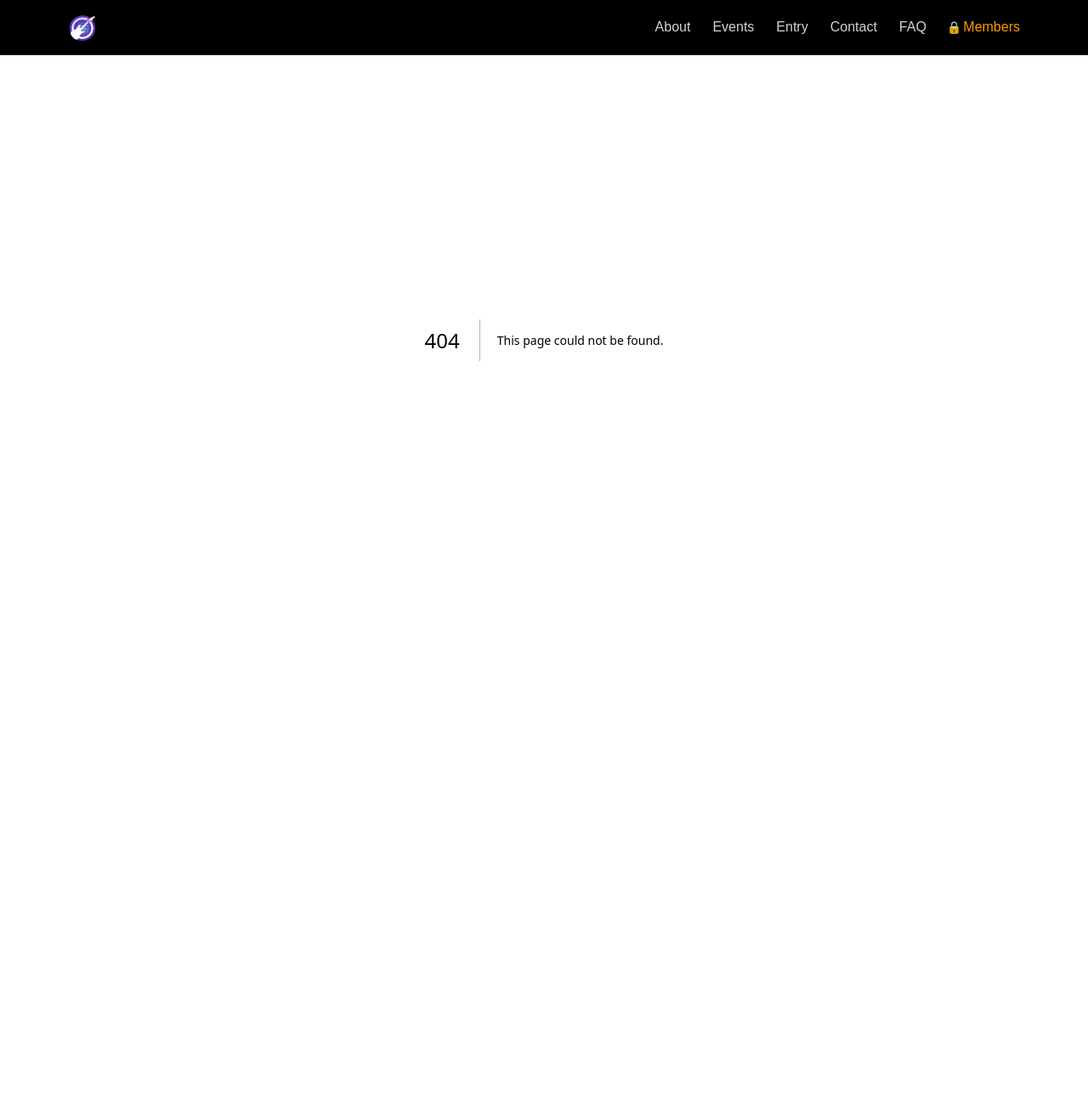
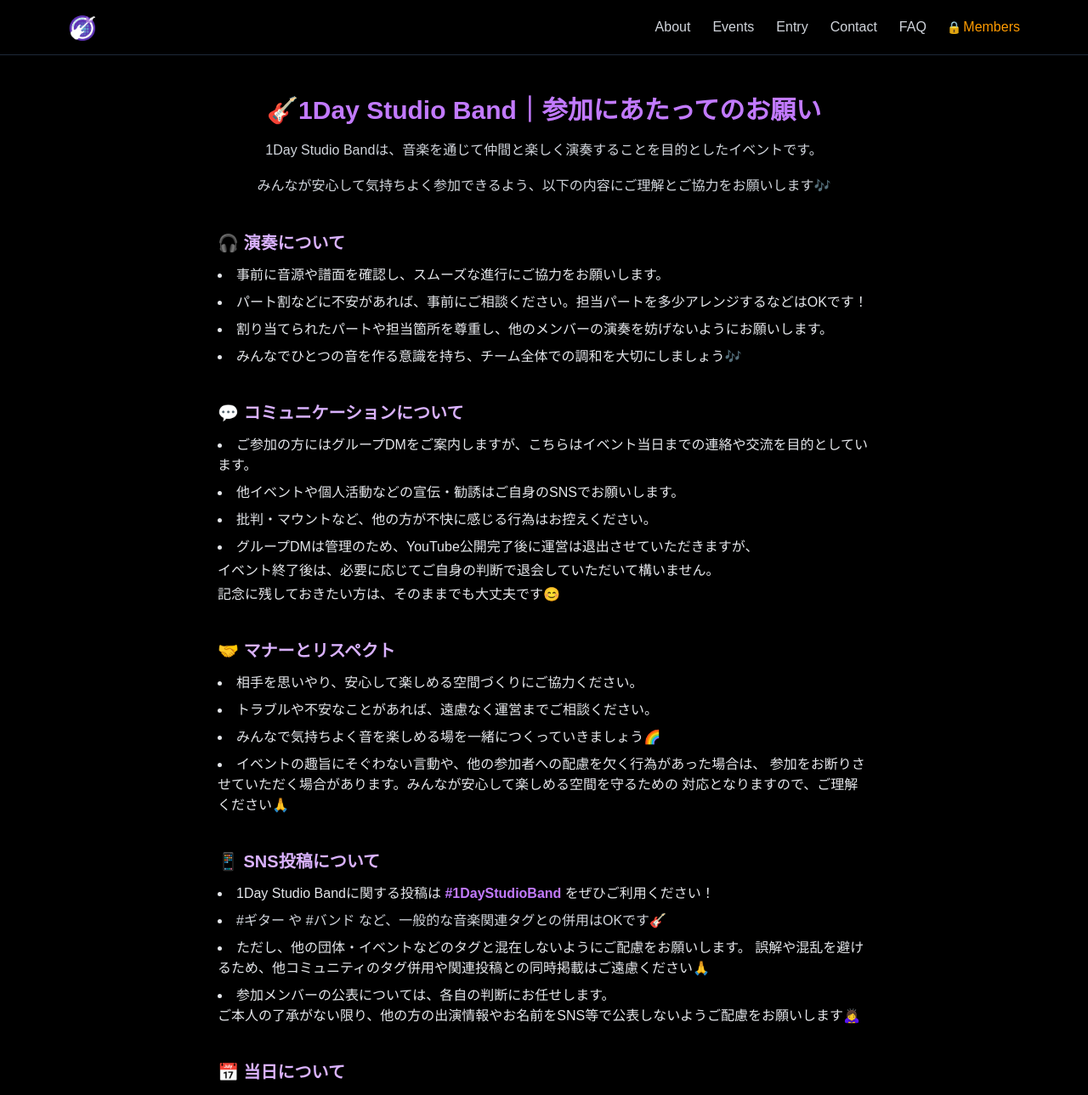
Before and after one commit to MaikoIshibashi/1day-band, a Next.js app: page /guideline in a window 1280 px wide. Before the commit this address had no page. Shown: the top 1289 px of the page at 85% size. Before the commit the page ends 800 px from the top, so only its background shows below. Built offline with nearby package versions, Linux system fonts and the light colour scheme.

Commit message:
“メインのプレビューを諸々更新”

```diff
--- /dev/null
+++ b/app/guideline/page.tsx
@@ -0,0 +1,110 @@
+import Footer from "../components/Footer";
+
+export default function GuidelinePage() {
+  return (
+    <main className="min-h-screen bg-black text-gray-100 px-6 py-12 pt-28">
+      <div className="max-w-3xl mx-auto space-y-10">
+        {/* Header */}
+        <header className="text-center space-y-4">
+          <h1 className="text-2xl md:text-3xl font-bold text-purple-400">
+            🎸1Day Studio Band｜参加にあたってのお願い
+          </h1>
+          <p className="text-gray-300 leading-relaxed">
+            1Day Studio Bandは、音楽を通じて仲間と楽しく演奏することを目的としたイベントです。
+          </p>
+          <p className="text-gray-300 leading-relaxed">
+            みんなが安心して気持ちよく参加できるよう、以下の内容にご理解とご協力をお願いします🎶
+          </p>
+        </header>
+
+        {/* 🎧 演奏について */}
+        <section>
+          <h2 className="text-xl font-semibold text-purple-300 mb-3">🎧 演奏について</h2>
+          <ul className="list-disc list-inside space-y-2 text-gray-200">
+            <li>事前に音源や譜面を確認し、スムーズな進行にご協力をお願いします。</li>
+            <li>パート割などに不安があれば、事前にご相談ください。担当パートを多少アレンジするなどはOKです！</li>
+            <li>割り当てられたパートや担当箇所を尊重し、他のメンバーの演奏を妨げないようにお願いします。</li>
+            <li>みんなでひとつの音を作る意識を持ち、チーム全体での調和を大切にしましょう🎶</li>
+          </ul>
+        </section>
+
+        {/* 💬 コミュニケーションについて */}
+        <section>
+        <h2 className="text-xl font-semibold text-purple-300 mb-3">💬 コミュニケーションについて</h2>
+        <ul className="list-disc list-inside space-y-2 text-gray-200">
+            <li>
+            ご参加の方にはグループDMをご案内しますが、こちらはイベント当日までの連絡や交流を目的としています。
+            </li>
+            <li>他イベントや個人活動などの宣伝・勧誘はご自身のSNSでお願いします。</li>
+            <li>批判・マウントなど、他の方が不快に感じる行為はお控えください。</li>
+            <li>
+            グループDMは管理のため、YouTube公開完了後に運営は退出させていただきますが、
+            <p className="mt-1">
+                イベント終了後は、必要に応じてご自身の判断で退会していただいて構いません。
+            </p>
+            <p className="mt-1">
+                記念に残しておきたい方は、そのままでも大丈夫です😊
+            </p>
+            </li>
+        </ul>
+        </section>
+
+
+        {/* 🤝 マナーとリスペクト */}
+        <section>
+          <h2 className="text-xl font-semibold text-purple-300 mb-3">🤝 マナーとリスペクト</h2>
+          <ul className="list-disc list-inside space-y-2 text-gray-200">
+            <li>相手を思いやり、安心して楽しめる空間づくりにご協力ください。</li>
+            <li>トラブルや不安なことがあれば、遠慮なく運営までご相談ください。</li>
+            <li>みんなで気持ちよく音を楽しめる場を一緒につくっていきましょう🌈</li>
+            <li>
+              イベントの趣旨にそぐわない言動や、他の参加者への配慮を欠く行為があった場合は、
+              参加をお断りさせていただく場合があります。みんなが安心して楽しめる空間を守るための
+              対応となりますので、ご理解ください🙏
+            </li>
+          </ul>
+        </section>
+
+        {/* 🪩 SNS投稿について */}
+        <section>
+        <h2 className="text-xl font-semibold text-purple-300 mb-3">📱 SNS投稿について</h2>
+        <ul className="list-disc list-inside space-y-2 text-gray-200">
+            <li>
+            1Day Studio Bandに関する投稿は
+            <span className="text-purple-400 font-semibold"> #1DayStudioBand </span>
+            をぜひご利用ください！
+            </li>
+            <li>
+            <span className="text-gray-300">
+                #ギター や #バンド など、一般的な音楽関連タグとの併用はOKです🎸
+            </span>
+            </li>
+            <li>
+            ただし、他の団体・イベントなどのタグと混在しないようにご配慮をお願いします。
+            誤解や混乱を避けるため、他コミュニティのタグ併用や関連投稿との同時掲載はご遠慮ください🙏
+            </li>
+            <li>
+            参加メンバーの公表については、各自の判断にお任せします。<br />
+            ご本人の了承がない限り、他の方の出演情報やお名前をSNS等で公表しないようご配慮をお願いします🙇‍♀️
+            </li>
+        </ul>
+        </section>
+
+
+        {/* 📅 当日について */}
+        <section>
+          <h2 className="text-xl font-semibold text-purple-300 mb-3">📅 当日について</h2>
+          <ul className="list-disc list-inside space-y-2 text-gray-200">
+            <li>キャンセルとなる場合は、わかった時点で早めにお知らせいただけると助かります。</li>
+            <li>当日は限られた時間で進行します。集合・準備・撤収のタイミングにご協力をお願いします。</li>
+            <li>機材の接続など困っている方を見かけた時は、できる範囲でサポートしていただけると助かります🙏</li>
+            <li>忘れ物や体調不良など、何かあればすぐに運営までお声かけください。</li>
+          </ul>
+        </section>
+
+
+        <Footer />
+      </div>
+    </main>
+  );
+}
--- a/app/preview/page.tsx
+++ b/app/preview/page.tsx
@@ -46,7 +46,7 @@
   <p style={{ marginTop: "0.5rem", color: "gray" }}>🟣 募集開始前</p>
   {/* ↓ カード内に配置 */}
   <p style={{ fontSize: "0.95rem", color: "#aaa", marginTop: "1rem" }}>
-    公開までしばらくお待ちください。。
+    エントリー開始までしばらくお待ちください。。
   </p>
   </div>
 
@@ -85,7 +85,7 @@
           開催は春と秋の年2回。<br />全国様々な場所で開催し
           音楽仲間と出会う機会を提供します。
           <br />
-          演奏曲はGLAYの中から2曲。こちらで選曲します！
+          演奏曲はGLAYの中から2曲を選曲します！
         </p>
         <p
           style={{
@@ -350,6 +350,7 @@
   >
     参加者の声
   </h2>
+
   <div
     style={{
       display: "grid",
@@ -362,22 +363,46 @@
     {[
       {
         comment:
-          "バンドで演奏することが、こんなにも楽しいものなんだって、貴重な経験ができてとても幸せです。普段は応援する側だけど、メンバーとして参加する側のバンドにも沼りそうです！",
+          "バンドで演奏することが、こんなにも楽しいものなんだって。\n貴重な経験ができてとても幸せです。\n普段は応援する側だけど、メンバーとして参加する側のバンドにも沼りそうです！",
       },
       {
         comment:
-          "楽しいの一言でした！5時間長いかなと思ったけど、あっという間でした！",
+          "楽しいの一言でした！\n5時間長いかなと思ったけど、あっという間でした！",
       },
       {
         comment:
-          "参加が決まってから目標を持って練習に取り組めたのは良かったです。準備期間も含めて、とても充実した時間を過ごすことができました。",
+          "参加が決まってから目標を持って練習に取り組めたのは良かったです。\n準備期間も含めて、とても充実した時間を過ごすことができました。",
       },
       {
         comment:
-          "練習はじめて『できるわけない』と思ったけど、日々修行して少しずつ自信がついた。本番はみんなと演奏できてゾクゾクした！また参加したいです！",
+          "練習はじめて『できるわけない』と思ったけど、\n日々修行して少しずつ自信がついた。\n本番はみんなと演奏できてゾクゾクした！\nまた参加したいです！",
       },
       {
         comment: "楽しかったの一言に尽きますねん🐸✨",
+      },
+      {
+        comment:
+          "初参加で不安もありましたが、皆さんフレンドリーに接してくださって、\nスタジオから打ち上げまでとても楽しく過ごすことができました。",
+      },
+      {
+        comment:
+          "各々の練習期間も含め、すごく楽しかったです！\nまた機会あれば参加したいです！\n準備等いろいろ大変かと思いますが、引き続きの開催楽しみにしています！",
+      },
+      {
+        comment:
+          "具体的な目標があると練習にも身が入るんですね。\n当日も本当に楽しくてかけがえのない経験＆思い出になりました！\n自分にできるかな？という不安もありましたけど、参加出来て良かったです。\nまたやりたいー！",
+      },
+      {
+        comment:
+          "MYAIMYAIさんのお人柄で全国から集まる皆さんは素敵な方たちばかり！\nそんな皆さんとスタジオで曲を演る感動！\nこりゃ行くしかないぜ👍\n本当に楽しく素敵なイベントなので、興味がある方は是非！",
+      },
+      {
+        comment:
+          "2ndに引き続き参加させていただきました！\n3rdもとってもとっても楽しかったです✨\n今回もメンバーの皆さまのお人柄が良く、当日までのやり取りや練習が楽しかったです！\n中間イベントがあったことで、より緊張感を保って練習できたし、当日へのワクワクが増しました☺️\n皆での演奏は当日だけですが、参加が決まったその日からバンドメンバーとして楽しませてもらっていたんだと、終わってからしみじみ感じました。\n貴重な経験をさせてもらえて感謝しています！\nありがとうございました😊✨",
+      },
+      {
+        comment:
+          "2ndに続き2回目の参加でした。\n準備段階から練習経過を報告し合ったりして楽しく練習できました。\n共通の目標があったので緊張感を持ちつつ、モチベ高く取り組めたのも良かったです。\n当日は初対面の方々もいましたが、皆様いい方々ですぐに馴染めて楽しく音合わせできました。\n是非また参加させていただきたいです！",
       },
     ].map((voice, i) => (
       <div
@@ -389,14 +414,16 @@
           padding: "1.5rem",
           textAlign: "left",
           fontSize: "0.95rem",
-          lineHeight: "1.6",
+          lineHeight: "1.7",
+          color: "#ddd",
         }}
       >
-        <p style={{ margin: 0 }}>{voice.comment}</p>
+        <p style={{ margin: 0, whiteSpace: "pre-line" }}>{voice.comment}</p>
       </div>
     ))}
   </div>
 </section>
+
 
 
 {/* Events */}
@@ -415,10 +442,10 @@
 
   {/* 第3回 */}
   <h3 style={{ marginTop: "2rem", color: "var(--color-accent)" }}>
-    3rd in Nagoya (2025/10予定)
+    3rd in Nagoya (2025/10)
   </h3>
   <p style={{ marginTop: "0.5rem", color: "gray" }}>
-    本番は 2025年10月12日（日）に開催予定です。
+    本番開始2ヶ月前の中間イベント！みんなでコラボしました♪
   </p>
   <div
     style={{
@@ -432,7 +459,7 @@
     <iframe
       width="100%"
       height="200"
-      src="https://www.youtube.com/embed/YrbfEhGFHXI"
+      src="https://www.youtube.com/embed/ictKQgug-u8"
       title="第3回 中期イベント SOUL LOVE"
       frameBorder="0"
       allow="accelerometer; autoplay; clipboard-write; encrypted-media; gyroscope; picture-in-picture"
@@ -442,7 +469,7 @@
     <iframe
       width="100%"
       height="200"
-      src="https://www.youtube.com/embed/GvaX2NYzXqo"
+      src="https://www.youtube.com/embed/Nt3dJAjcwIo"
       title="第3回 中期イベント グロリアス"
       frameBorder="0"
       allow="accelerometer; autoplay; clipboard-write; encrypted-media; gyroscope; picture-in-picture"
@@ -467,7 +494,7 @@
     <iframe
       width="100%"
       height="200"
-      src="https://www.youtube.com/embed/aCAz5yXyz7I"
+      src="https://www.youtube.com/embed/abAIzFkSw70?si=OclTO-xfQL4w5Pel"
       title="第2回 動画1"
       frameBorder="0"
       allow="accelerometer; autoplay; clipboard-write; encrypted-media; gyroscope; picture-in-picture"
@@ -477,7 +504,7 @@
     <iframe
       width="100%"
       height="200"
-      src="https://www.youtube.com/embed/YLsxuxlOw68"
+      src="https://www.youtube.com/embed/2Eyq1Zpj-HU?si=cclbXvtWHWuuyOTa"
       title="第2回 動画2"
       frameBorder="0"
       allow="accelerometer; autoplay; clipboard-write; encrypted-media; gyroscope; picture-in-picture"
@@ -502,7 +529,7 @@
     <iframe
       width="100%"
       height="200"
-      src="https://www.youtube.com/embed/S2MMTYCTmdI"
+      src="https://www.youtube.com/embed/J9OJbL2975s?si=JRMZVtt5DUOCn01C"
       title="第1回 動画1"
       frameBorder="0"
       allow="accelerometer; autoplay; clipboard-write; encrypted-media; gyroscope; picture-in-picture"
@@ -512,7 +539,7 @@
     <iframe
       width="100%"
       height="200"
-      src="https://www.youtube.com/embed/FuO-1i5C7es"
+      src="https://www.youtube.com/embed/eci_dTHXkFU?si=gMlYkLYvxu9mdyFi"
       title="第1回 動画2"
       frameBorder="0"
       allow="accelerometer; autoplay; clipboard-write; encrypted-media; gyroscope; picture-in-picture"
@@ -522,7 +549,7 @@
     <iframe
       width="100%"
       height="200"
-      src="https://www.youtube.com/embed/aRuAYXW9Dpk"
+      src="https://www.youtube.com/embed/BjWMdT3oUFI?si=-rPFK7hXMiXrrDyn"
       title="第1回 動画3"
       frameBorder="0"
       allow="accelerometer; autoplay; clipboard-write; encrypted-media; gyroscope; picture-in-picture"
```
